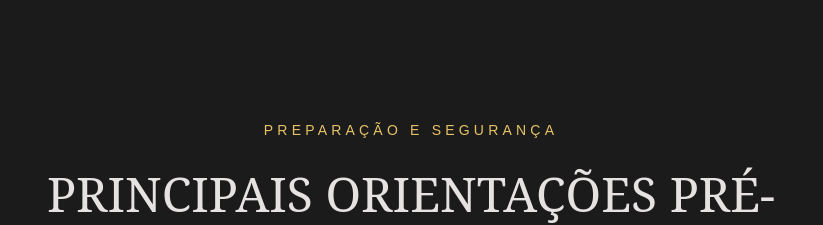
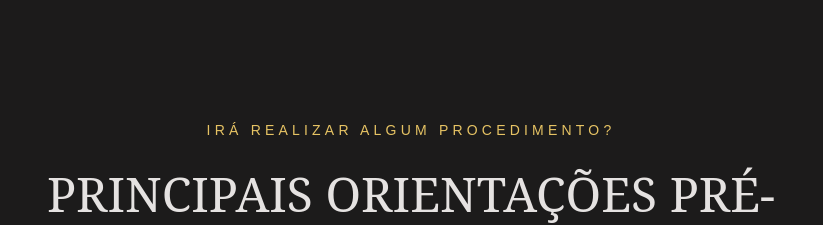
Before and after one commit to drjorgemenezes/estheticcare, a React (Vite) app: page / in a window 1280 px wide. Shown: the part 2800-3025 px from the top of the page, without its empty margins (229-1052 px from the left). Built offline with nearby package versions, Linux system fonts and the light colour scheme.

Commit message:
feat: initialize App component with navigation, hero section, and procedure layout

```diff
--- a/src/App.tsx
+++ b/src/App.tsx
@@ -421,7 +421,7 @@ export default function App() {
       <section className="py-32 bg-surface-container-low px-6" id="orientacoes">
         <div className="max-w-4xl mx-auto text-center space-y-10">
           <div className="space-y-6">
-            <span className="font-label uppercase tracking-[0.3em] text-primary text-sm block">Preparação e Segurança</span>
+            <span className="font-label uppercase tracking-[0.3em] text-primary text-sm block">Irá realizar algum procedimento?</span>
             <h2 className="font-headline text-4xl md:text-5xl text-on-surface leading-tight uppercase">Principais Orientações Pré-Operatória</h2>
           </div>
 
```
